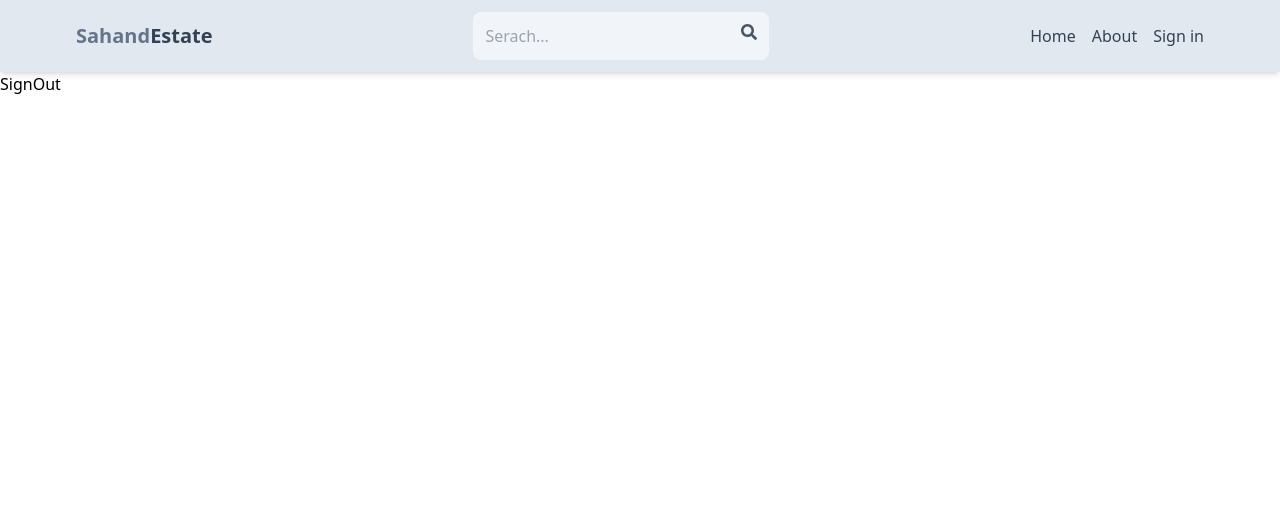
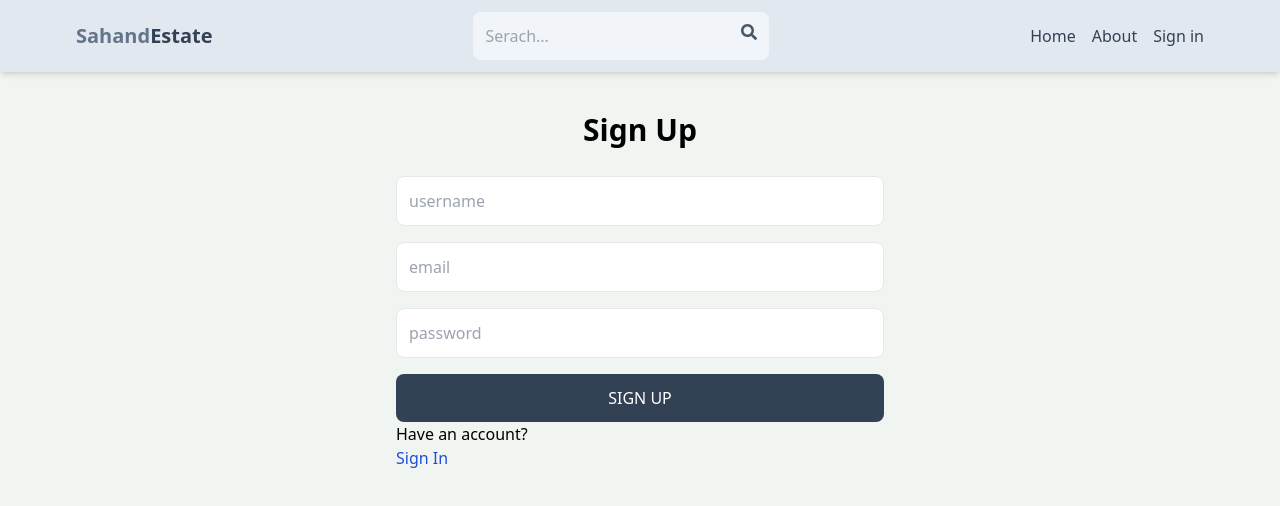
Before and after one commit to JJHarad/Real-estate, a React (Vite) app in the folder client/: page /sign-up in a window 1280 px wide. Shown: the top 506 px of the page. Built offline with nearby package versions, Linux system fonts and the light colour scheme.

Commit message:
Complete sign up page UI

```diff
--- a/client/src/index.css
+++ b/client/src/index.css
@@ -1,3 +1,7 @@
 @tailwind base;
 @tailwind components;
 @tailwind utilities;
+
+body{
+    background-color: rgb(241, 245, 241);
+}
--- a/client/src/pages/SignUp.jsx
+++ b/client/src/pages/SignUp.jsx
@@ -1,7 +1,22 @@
 import React from 'react'
-
-export default function SignOut() {
+import {Link} from 'react-router-dom'
+export default function SignUp() {
   return (
-    <div>SignOut</div>
-  )
+    <div className='p-3 max-w-lg mx-auto'>
+      <h1 className='text-3xl text-center font-semibold my-7'>  Sign Up</h1>
+      <form className='flex flex-col gap-4'>
+        <input type="text" placeholder='username' className='border p-3 rounded-lg' id='username' />
+        <input type="email" placeholder="email" className='border p-3 rounded-lg' id='email'/>
+        <input type="password" placeholder="password" className='border p-3 rounded-lg' id='password'/>
+        <button className='bg-slate-700 text-white p-3 rounded-lg uppercase hover:opacity-95
+        disabled:opacity-80'>Sign up</button>
+      </form>
+      <div>
+        <p>Have an account?</p>
+        <Link to="/sign-in">
+          <span className='text-blue-700'>Sign In</span>
+        </Link>
+      </div>
+    </div>
+  );
 }
```
